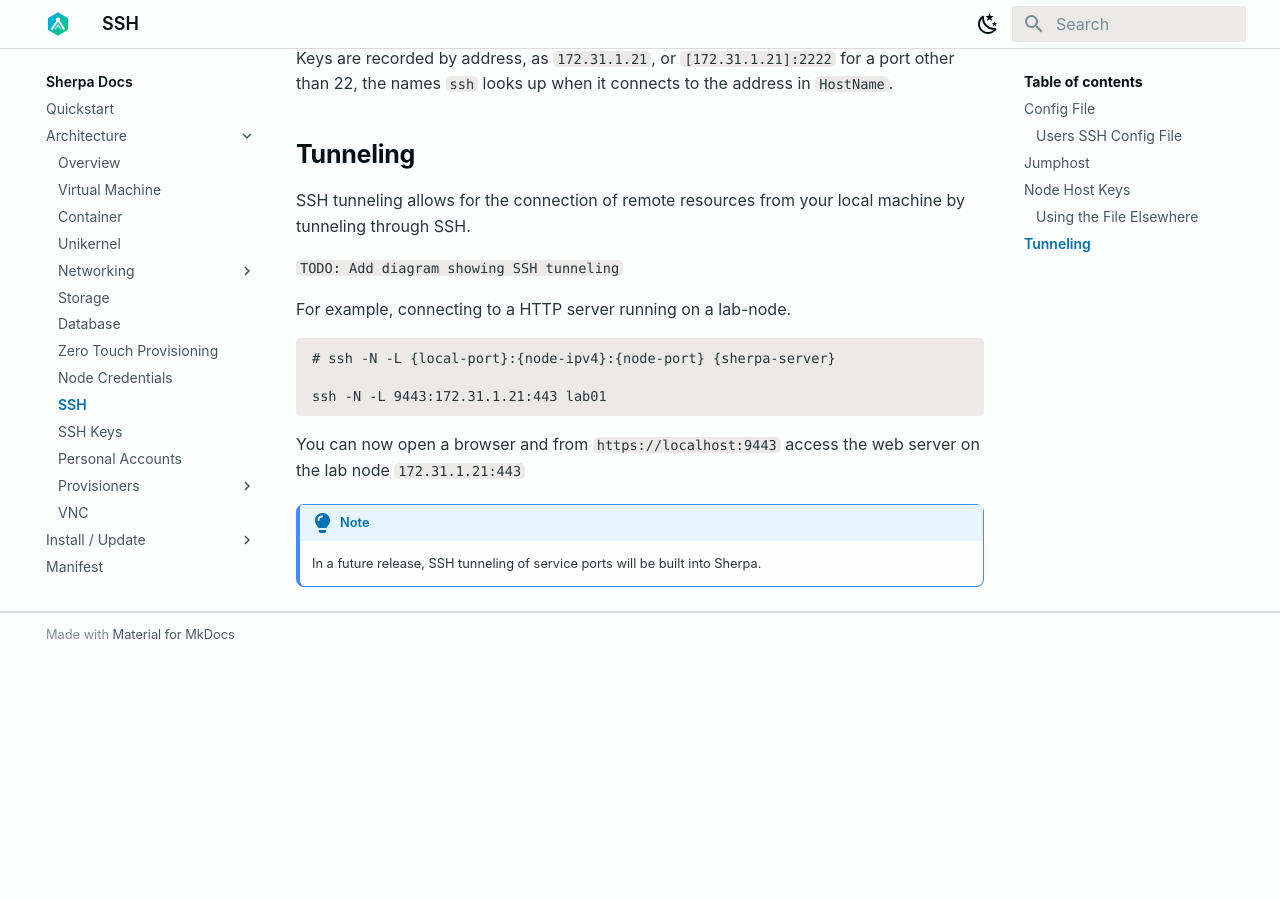
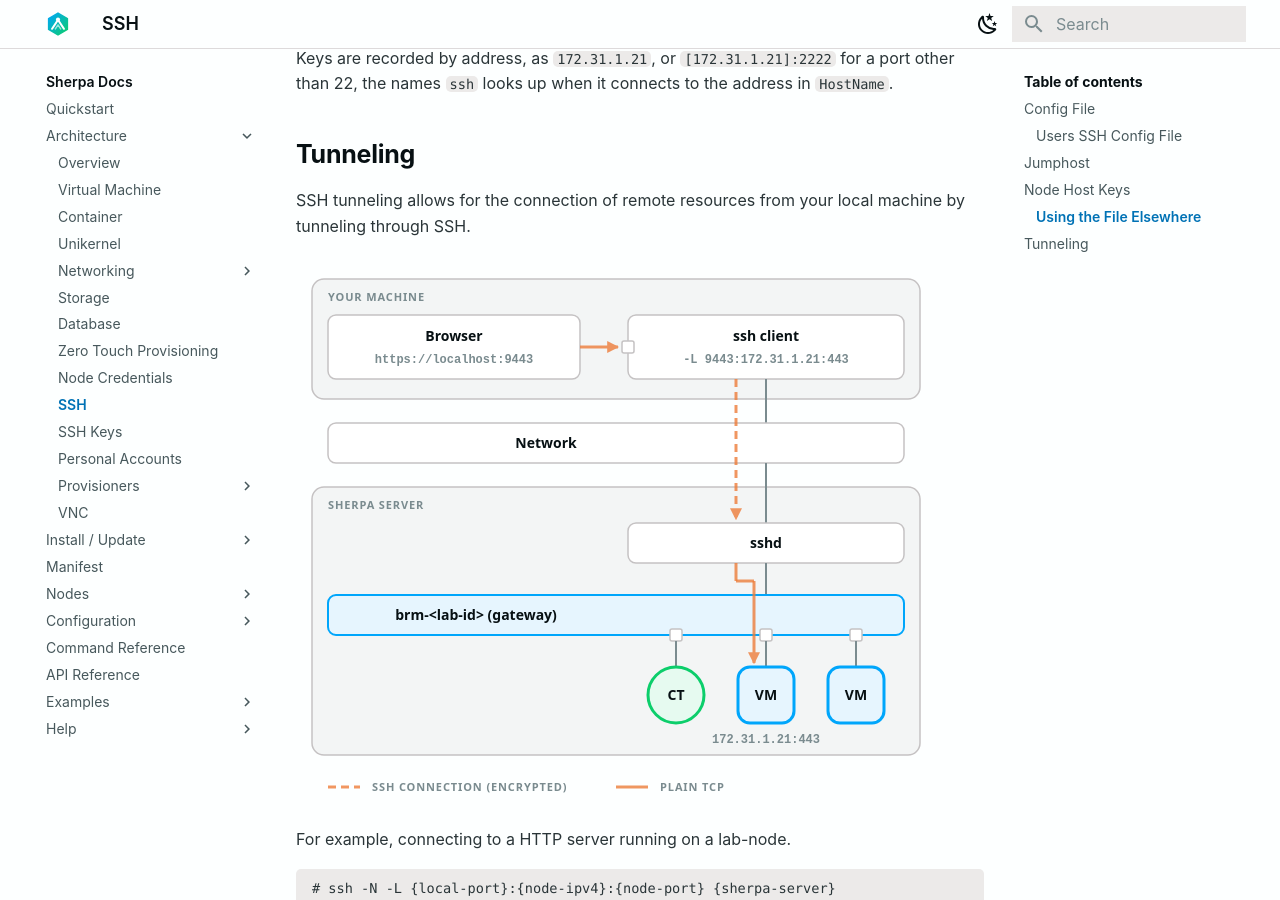
Before and after one commit to bwks/sherpa-docs, an MkDocs documentation site: the page built from docs/architecture/ssh.md, in a window 1280 px wide and 900 px high, scrolled down 1995 px. Built offline with MkDocs 1.6.1 and Material for MkDocs 9.7.7, drawn with Linux system fonts in a browser that asks for light colours; before the commit the page ends 2653 px from its top, so only the background shows below that.

Commit message:
docs: diagram of an SSH tunnel to a lab node [skip ci]
The Tunneling section of the SSH page had a TODO for a diagram. It now
shows the page's example: ssh on your machine listens on localhost:9443,
carries the connection over its encrypted SSH connection to sshd on the
Sherpa server, and sshd connects through the lab's management bridge to
172.31.1.21:443. Same style as the other architecture diagrams, with
light and dark themes.

Co-Authored-By: Claude Opus 5.5 <noreply@anthropic.com>

```diff
--- a/docs/architecture/ssh.md
+++ b/docs/architecture/ssh.md
@@ -87,8 +87,7 @@ Keys are recorded by address, as `172.31.1.21`, or `[172.31.1.21]:2222` for a po
 SSH tunneling allows for the connection of remote resources from your local
 machine by tunneling through SSH.
 
-`TODO: Add diagram showing SSH tunneling`
-
+![An SSH tunnel: ssh on your machine listens on a local port, carries the connection over its encrypted SSH connection to sshd on the Sherpa server, and sshd connects through the lab's management bridge to the port on the lab node](ssh-tunnel.svg)
 
 For example, connecting to a HTTP server running on a lab-node.
 
```
Also changed, not shown: docs/architecture/ssh-tunnel.svg (added).
